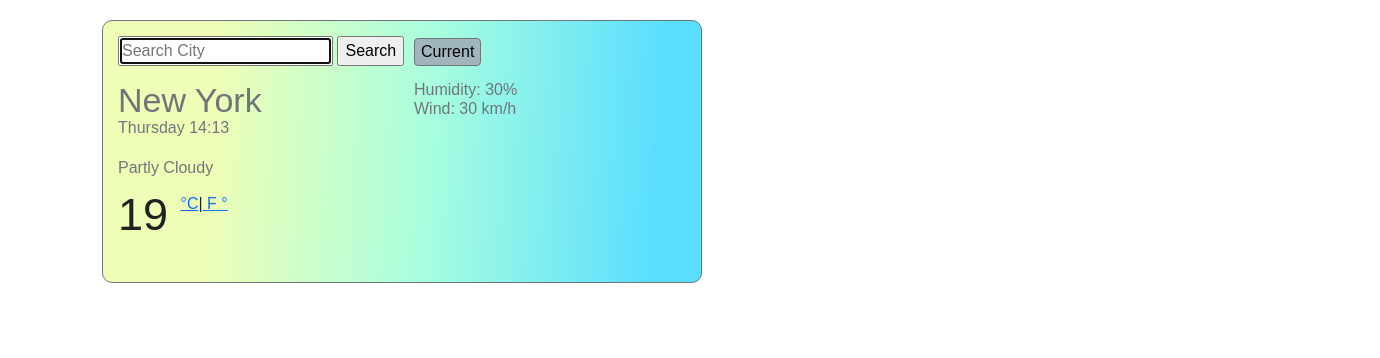
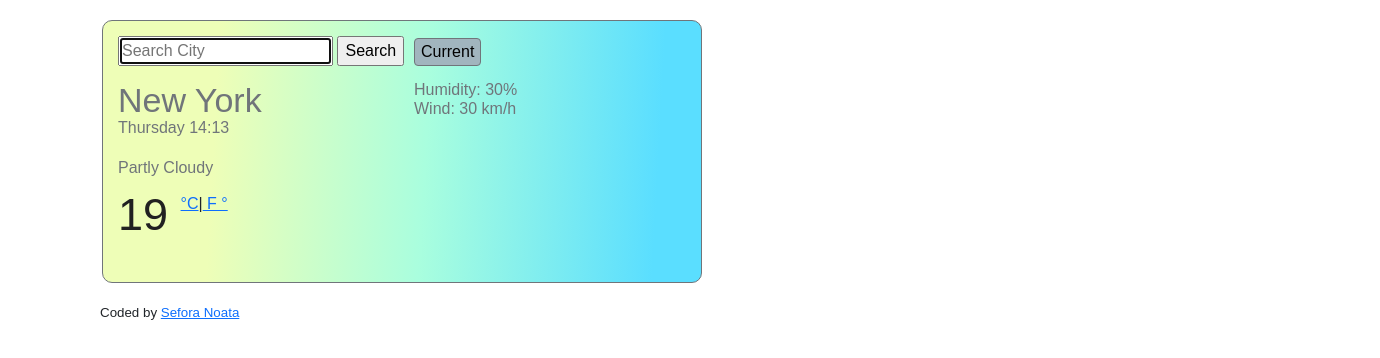
Before and after one commit to EduardMat/weather-app-edmat, a plain HTML site: page index.html in a window 1280 px wide. Shown: the whole page, 1380 px wide, since content can reach past the window. Drawn offline with nearby package versions, Linux system fonts and the light colour scheme; no server answers.

Commit message:
added link for dev
link added to the footer saying "Coded by Sefora Noata"

```diff
--- a/index.html
+++ b/index.html
@@ -64,6 +64,10 @@
       </div>
     </div>
 
+    <div class="link-dev" id="link-dev">
+      Coded by <a href="">Sefora Noata</a>
+    </div>
+
     <script src="src/script.js"></script>
   </body>
 </html>
--- a/src/styles.css
+++ b/src/styles.css
@@ -1,5 +1,3 @@
-
-
 body {
   font-family: Arial, sans-serif;
 }
@@ -63,7 +61,12 @@ li {
 }
 
 .weather-app {
-  background: linear-gradient(93.1deg, rgb(238, 254, 183) 19.1%, rgb(169, 254, 222) 53.9%, rgb(90, 222, 255) 92%);;
+  background: linear-gradient(
+    93.1deg,
+    rgb(238, 254, 183) 19.1%,
+    rgb(169, 254, 222) 53.9%,
+    rgb(90, 222, 255) 92%
+  );
   border: 1px solid #70757a;
   transition: all ease-in-out 200ms;
   padding: 15px;
@@ -87,3 +90,9 @@ li {
   margin-bottom: 20px;
   border-radius: 4px;
 }
+
+.link-dev {
+  position: relative;
+  left: 100px;
+  font-size: smaller;
+}
```
